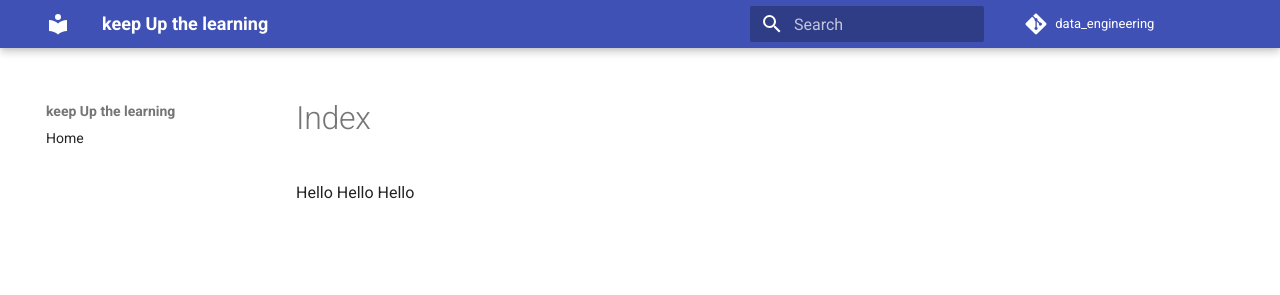
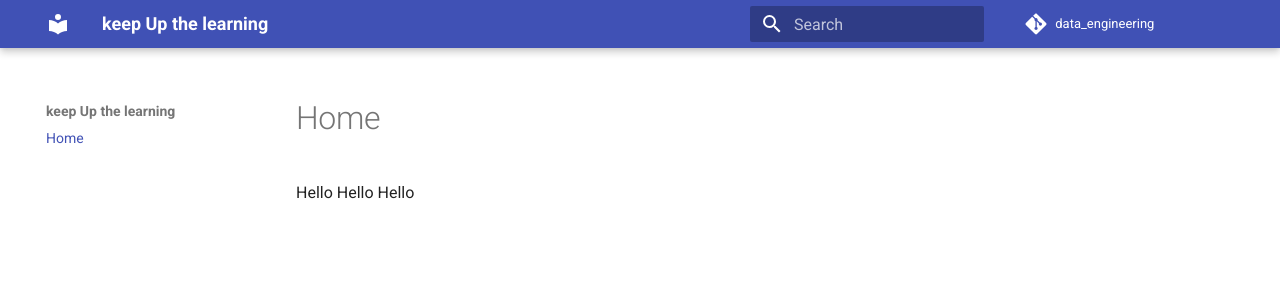
Before and after one commit to anubhav-data1/data_engineering, an MkDocs documentation site: the page built from docs/home/index.md, in a window 1280 px wide. Shown: the top 295 px of the page. Built offline with MkDocs 1.6.1 and Material for MkDocs 9.7.7, drawn with Linux system fonts in a browser that asks for light colours; comment, search, counter and statistics services are not loaded.

Commit message:
Update mkdocs.yml

```diff
--- a/mkdocs.yml
+++ b/mkdocs.yml
@@ -13,5 +13,5 @@ theme:
   language: en
 
 nav:
-  - Home: index.md
+  - Home: home/index.md
 #  - Concepts:
```
